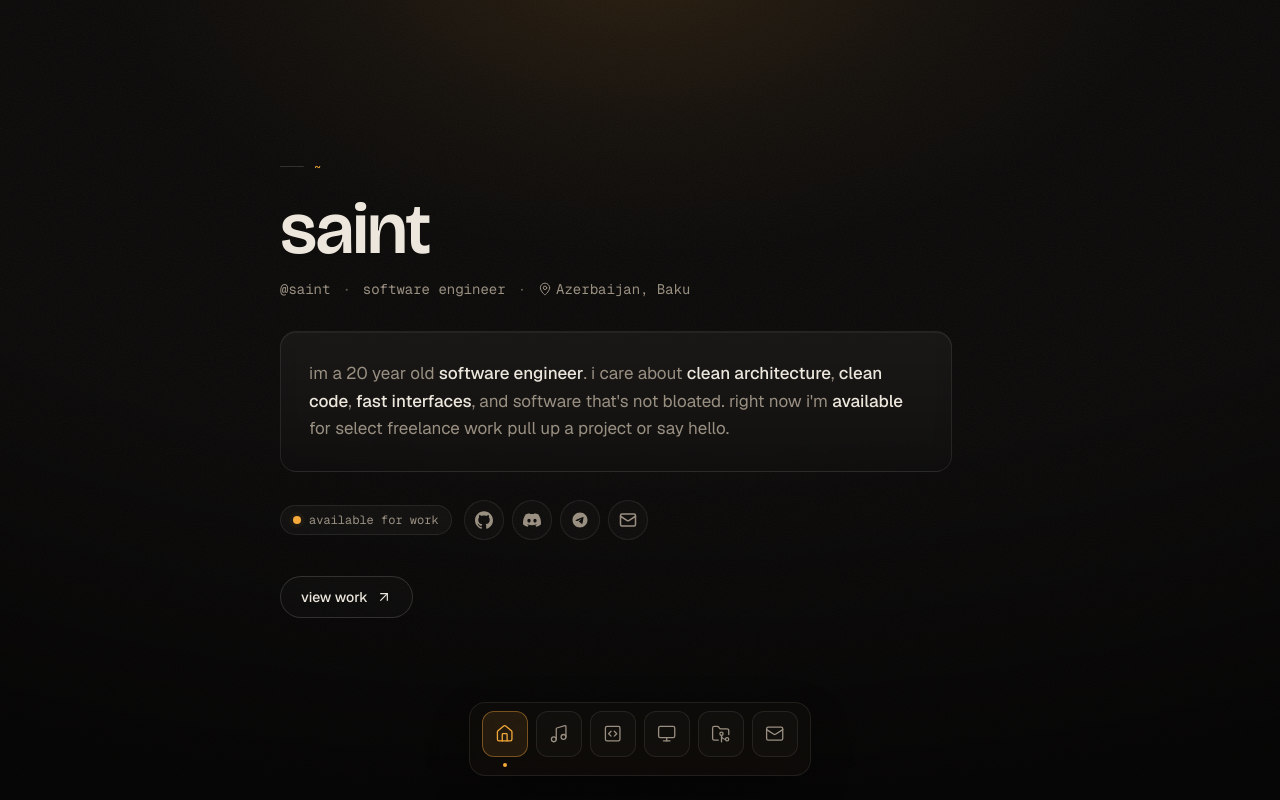
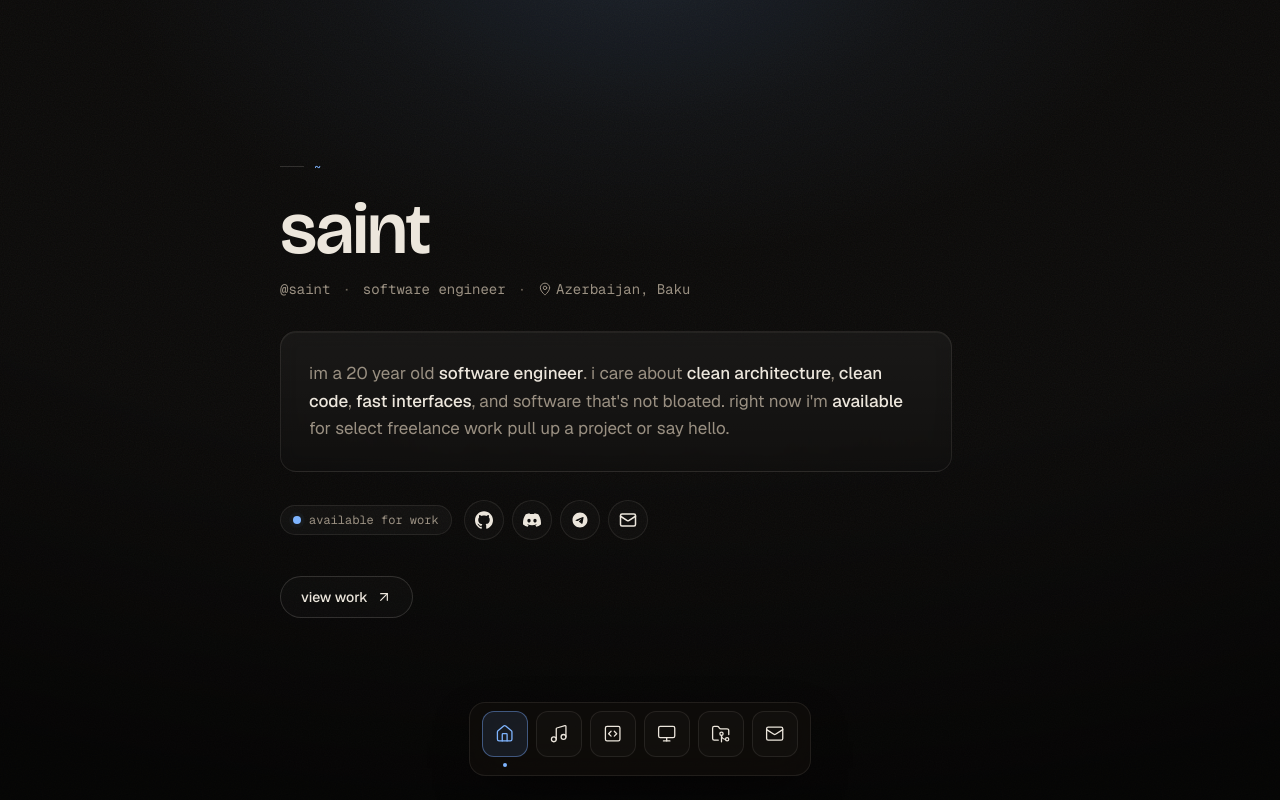
Before and after one commit to yvesdeniz/portofolio, a Next.js app: page / in a window 1280 px wide. Built offline with nearby package versions, Linux system fonts and the light colour scheme; no server answers.

Commit message:
feat: add one line theme change for album-cover theme syncing.

```diff
--- a/src/app/globals.css
+++ b/src/app/globals.css
@@ -1,11 +1,5 @@
 @import "tailwindcss";
 
-/* =========================================================================
-   portofoliov3 — design tokens
-   Warm "phosphor-dark" identity: warm near-black + a single amber accent.
-   Deliberately diverges from the cold blue-black + teal reference.
-   To retune the brand, change --color-accent below (one token).
-   ========================================================================= */
 @theme {
   /* surfaces */
   --color-bg: #0b0a09; /* warm near-black */
@@ -20,9 +14,10 @@
   /* lines + accent */
   --color-line: rgba(236, 230, 220, 0.09); /* hairline borders */
   --color-line-strong: rgba(236, 230, 220, 0.16);
-  --color-accent: #f6a93b; /* signature amber (phosphor) */
-  --color-accent-soft: #ffce85; /* lighter amber for glows */
-  --color-accent-ink: #1a1206; /* text on amber fills */
+  --accent-raw: #6c98e0; /* raw input — signature amber (phosphor) */
+  --color-accent: oklch(from var(--accent-raw) 0.77 0.14 h); /* hue from raw, brand L/C pinned */
+  --color-accent-soft: oklch(from var(--color-accent) calc(l + 0.12) calc(c * 0.85) h); /* lighter, for glows */
+  --color-accent-ink: oklch(from var(--color-accent) 0.2 calc(c * 0.3) h); /* dark text on accent fills */
 
   /* type roles */
   --font-display: var(--font-bricolage); /* characterful display */
@@ -33,7 +28,7 @@
   --ease-out-soft: cubic-bezier(0.22, 1, 0.36, 1);
 }
 
-/* ------------------------------------------------------------------ base */
+/* ----------------------------------------------------------------- base */
 @layer base {
   html {
     scroll-behavior: smooth;
--- a/src/app/setup/page.tsx
+++ b/src/app/setup/page.tsx
@@ -38,7 +38,7 @@ export default function SetupPage() {
                        key={gear.name}
                        className="flex items-center gap-4 overflow-hidden p-4"
                   >
-                    <span className="grid h-11 w-11 shrink-0 place-items-center rounded-xl border border-line bg-white/[0.02] text-accent-soft">
+                    <span className="grid h-11 w-11 shrink-0 place-items-center rounded-xl border border-line bg-white/[0.02] text-fg">
                       <Icon className="h-5 w-5" strokeWidth={1.6} />
                     </span>
                     <div className="min-w-0 flex-1">
--- a/src/app/tools/page.tsx
+++ b/src/app/tools/page.tsx
@@ -27,7 +27,7 @@ export default function ToolsPage() {
                     interactive
                     className="flex items-center gap-4 p-4"
                   >
-                    <span className="grid h-11 w-11 shrink-0 place-items-center rounded-xl border border-line bg-white/[0.02] text-accent-soft">
+                    <span className="grid h-11 w-11 shrink-0 place-items-center rounded-xl border border-line bg-white/[0.02] text-fg">
                       <Icon className="h-5 w-5"/>
                     </span>
                     <div className="min-w-0">
--- a/src/components/Background.tsx
+++ b/src/components/Background.tsx
@@ -1,6 +1,6 @@
 /**
  * Ambient backdrop. Three quiet layers, all fixed + non-interactive:
- *   1. a faint amber glow bleeding from the top (ties the accent into the air)
+ *   1. a faint accent glow bleeding from the top (ties the accent into the air)
  *   2. a vignette that sinks the edges into the warm black
  *   3. fine film grain so the flat dark never looks like dead pixels
  * Intentionally restrained — the magnetic dock is where the boldness goes.
@@ -11,12 +11,12 @@ const GRAIN =
 export function Background() {
   return (
     <div aria-hidden className="pointer-events-none fixed inset-0 -z-10">
-      {/* amber glow from the top */}
+      {/* accent glow from the top — follows --color-accent */}
       <div
         className="absolute inset-x-0 top-0 h-[70vh]"
         style={{
           background:
-            "radial-gradient(60% 80% at 50% -10%, rgba(246,169,59,0.14), rgba(246,169,59,0.04) 40%, transparent 70%)",
+            "radial-gradient(60% 80% at 50% -10%, color-mix(in oklab, var(--color-accent) 14%, transparent), color-mix(in oklab, var(--color-accent) 4%, transparent) 40%, transparent 70%)",
         }}
       />
       {/* vignette */}
--- a/src/components/ContactChannels.tsx
+++ b/src/components/ContactChannels.tsx
@@ -11,7 +11,7 @@ function Avatar({ src, Icon }: { src?: string; Icon: IconType }) {
   const [failed, setFailed] = useState(false);
   const showImg = src && !failed;
   return (
-    <span className="grid h-14 w-14 shrink-0 place-items-center overflow-hidden rounded-full border border-line bg-white/[0.03] text-accent-soft">
+    <span className="grid h-14 w-14 shrink-0 place-items-center overflow-hidden rounded-full border border-line bg-white/[0.03] text-fg">
       {showImg ? (
         <img
           src={src}
@@ -100,7 +100,7 @@ export function ContactChannels() {
           const copied = copiedKey === c.key;
           return (
             <GlassCard key={c.key} className="flex items-center gap-3 p-4">
-              <span className="grid h-11 w-11 shrink-0 place-items-center rounded-xl border border-line bg-white/[0.02] text-accent-soft">
+              <span className="grid h-11 w-11 shrink-0 place-items-center rounded-xl border border-line bg-white/[0.02] text-fg">
                 <Icon className="h-5 w-5" />
               </span>
               <div className="min-w-0 flex-1">
--- a/src/components/Dock.tsx
+++ b/src/components/Dock.tsx
@@ -104,7 +104,7 @@ function DockIcon({
           "flex aspect-square items-center justify-center rounded-xl border transition-colors duration-200",
           active
             ? "border-accent/40 bg-accent/10 text-accent"
-            : "border-line bg-white/[0.02] text-muted group-hover:text-fg",
+            : "border-line bg-white/[0.02] text-fg group-hover:text-accent",
         )}
       >
         <Icon className="h-[44%] w-[44%]" strokeWidth={1.6} />
--- a/src/components/NowPlayingIsland.tsx
+++ b/src/components/NowPlayingIsland.tsx
@@ -68,6 +68,8 @@ export function NowPlayingIsland() {
               <span className="truncate font-medium text-fg">{np.track.title}</span>
               <span className="shrink-0 text-subtle">·</span>
               <span className="truncate text-muted">{np.track.artist}</span>
+              <span className="shrink-0 text-subtle">·</span>
+              <span className="truncate text-fg">{np.track.album}</span>
             </div>
           </motion.div>
         )}
--- a/src/components/Pill.tsx
+++ b/src/components/Pill.tsx
@@ -56,8 +56,8 @@ export function SocialPill({
       rel={href.startsWith("http") ? "noopener noreferrer" : undefined}
       aria-label={label}
       className={cn(
-        "group inline-flex items-center gap-2 rounded-full border border-line bg-white/[0.02] text-muted",
-        "transition duration-200 hover:-translate-y-0.5 hover:border-line-strong hover:text-fg",
+        "group inline-flex items-center gap-2 rounded-full border border-line bg-white/[0.02] text-fg",
+        "transition duration-200 hover:-translate-y-0.5 hover:border-line-strong hover:text-accent",
         showLabel ? "px-3.5 py-2" : "h-10 w-10 justify-center",
       )}
     >
```
